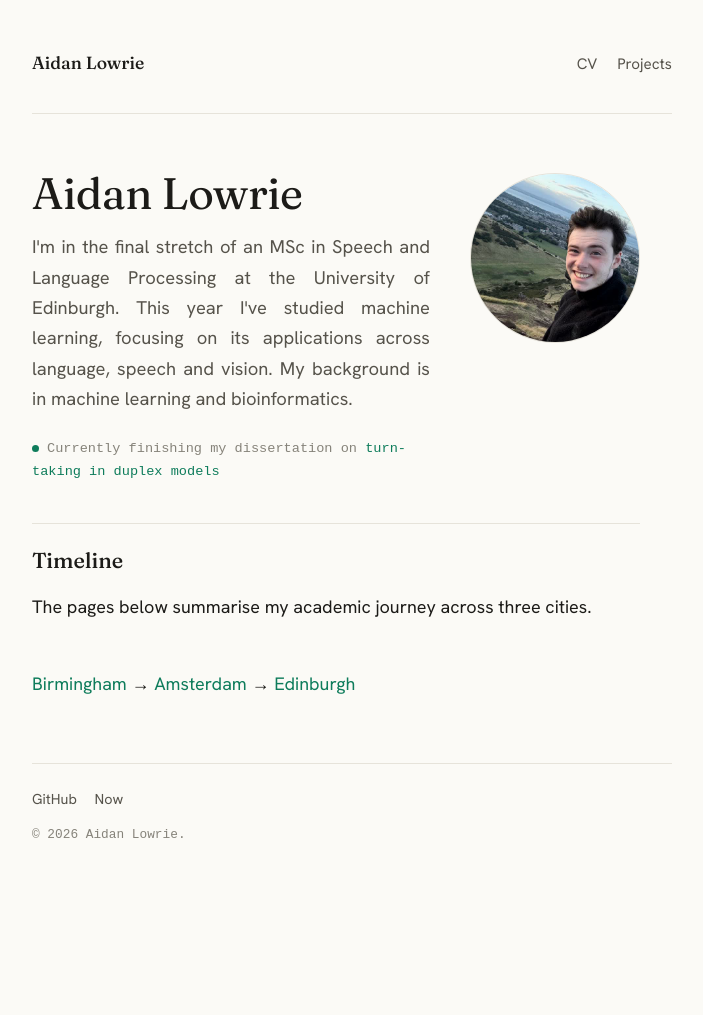
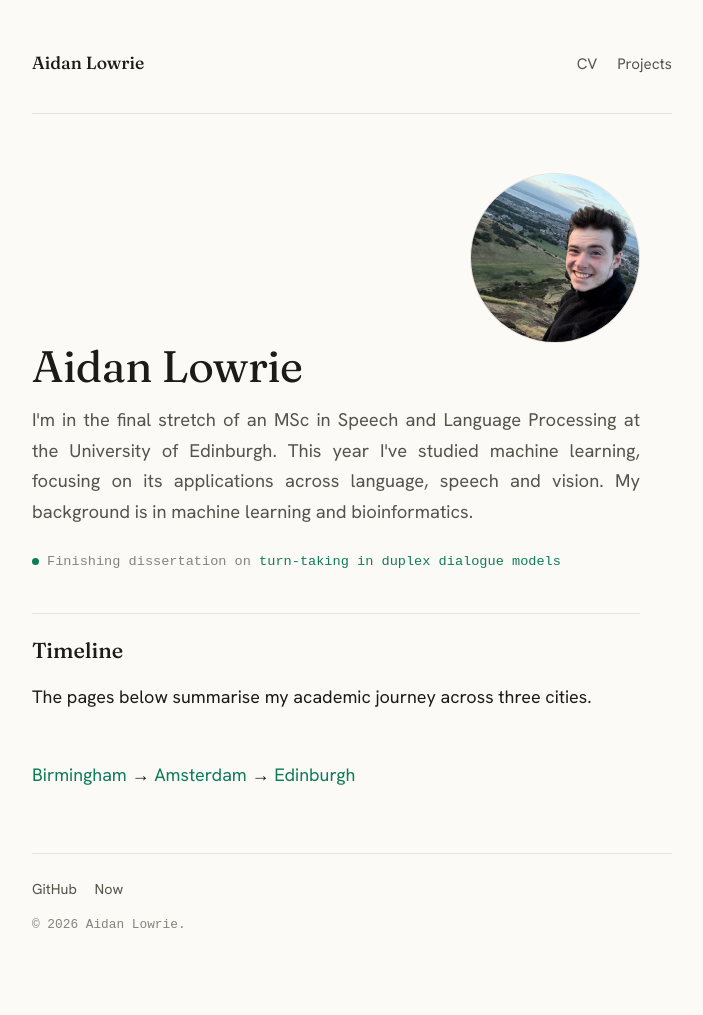
Before and after one commit to aidanlowrie/aidanlowrie.github.io, a Jekyll site: the page built from index.html, in a window 1280 px wide. Shown: the whole page, without its empty margins (288-991 px from the left). Built offline with Jekyll 4.4.1, drawn with Linux system fonts in a browser that asks for light colours; some web fonts are replaced; before the commit the page ends 925 px from its top, so only the background shows below that.

Commit message:
Implement text wrapping around circular portrait
- Portrait now floats right with shape-outside:circle()
- Text naturally flows around the circular shape
- Adjusted status line wording to fit single line
- Simplified hero layout structure
- Max-width set to 700px for better composition

```diff
--- a/assets/css/style.scss
+++ b/assets/css/style.scss
@@ -132,25 +132,24 @@
 /* home hero */
 .hero {
   padding:1rem 0 2.5rem;
-  display:grid;
-  grid-template-columns:1fr auto;
-  gap:1.1rem 2.5rem;
-  align-items:start;
+  max-width:700px;
 }
 .hero-intro { min-width:0; }
 .hero-name { font-family:var(--serif); font-weight:400; line-height:1.05;
-  font-size:2.75rem; margin:0 0 1rem; letter-spacing:-0.01em; }
-.hero-tagline { font-size:1.15rem; line-height:1.65; color:var(--muted); max-width:520px; margin:0 0 1.5rem; text-align:justify; }
-.status { font-family:var(--mono); font-size:0.85rem; color:var(--faint); display:block; }
+  font-size:2.75rem; margin:0 0 1rem; letter-spacing:-0.01em; clear:both; }
+.hero-tagline { font-size:1.15rem; line-height:1.65; color:var(--muted); margin:0 0 1.5rem; text-align:justify; }
+.status { font-family:var(--mono); font-size:0.85rem; color:var(--faint); display:block; clear:both; }
 .dot { display:inline-block; width:7px; height:7px; border-radius:50%; background:var(--accent); margin-right:0.5rem; vertical-align:baseline; }
 
 .hero-portrait {
-  margin:0.2rem 0 0;
+  margin:0.2rem 0 0 1.5rem;
   width: 170px;
   height: 170px;
   border-radius:50%;
   overflow:hidden;
   border:1px solid var(--hairline);
+  float:right;
+  shape-outside:circle();
 }
 .hero-portrait img {
   display:block;
--- a/index.html
+++ b/index.html
@@ -3,14 +3,12 @@
 title: ""
 ---
 <div class="hero">
-  <div class="hero-intro">
-    <h1 class="hero-name">Aidan Lowrie</h1>
-    <p class="hero-tagline">I'm in the final stretch of an MSc in Speech and Language Processing at the University of Edinburgh. This year I've studied machine learning, focusing on its applications across language, speech and vision. My background is in machine learning and bioinformatics.</p>
-    <span class="status"><span class="dot"></span>Currently finishing my dissertation on <a href="{{ '/projects/turn-taking/' | relative_url }}">turn-taking in duplex models</a></span>
-  </div>
   <div class="hero-portrait">
     <img src="{{ '/assets/img/portrait-arthurs-seat.jpg' | relative_url }}" alt="Portrait of Aidan Lowrie">
   </div>
+  <h1 class="hero-name">Aidan Lowrie</h1>
+  <p class="hero-tagline">I'm in the final stretch of an MSc in Speech and Language Processing at the University of Edinburgh. This year I've studied machine learning, focusing on its applications across language, speech and vision. My background is in machine learning and bioinformatics.</p>
+  <span class="status"><span class="dot"></span>Finishing dissertation on <a href="{{ '/projects/turn-taking/' | relative_url }}">turn-taking in duplex dialogue models</a></span>
 </div>
 
 <section class="home-about">
```
